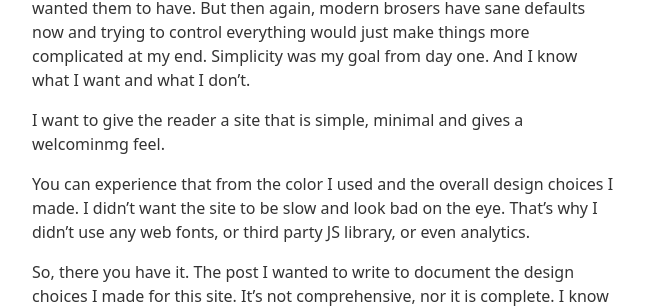
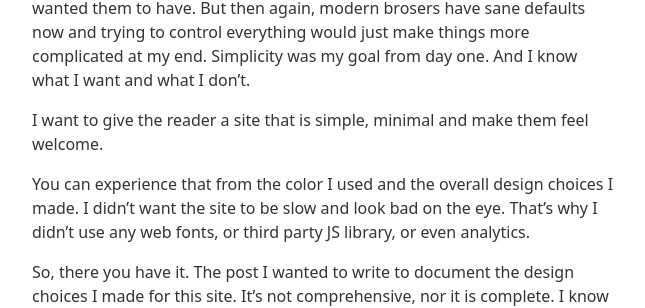
Before and after one commit to muntasimulhaque/muntasimulhaque.github.io, a Jekyll site: the page built from _posts/2024-12-16-website-design.md, in a window 1280 px wide and 900 px high, scrolled down 3749 px. Shown: the part 361-669 px from the top of the window, without its empty margins (315-960 px from the left). Built offline with Jekyll 4.4.1, drawn with Linux system fonts in a browser that asks for light colours.

Commit message:
Update 2024-12-16-website-design.md

```diff
--- a/_posts/2024-12-16-website-design.md
+++ b/_posts/2024-12-16-website-design.md
@@ -62,7 +62,7 @@ I started with controlling the UI and UX aspects of the site as much as possbile
 
 I was happy that way because I could give the user the look and feel the way I wanted them to have. But then again, modern brosers have sane defaults now and trying to control everything would just make things more complicated at my end. Simplicity was my goal from day one. And I know what I want and what I don't.
 
-I want to give the reader a site that is simple, minimal and gives a welcominmg feel.
+I want to give the reader a site that is simple, minimal and make them feel welcome.
 
 You can experience that from the color I used and the overall design choices I made. I didn't want the site to be slow and look bad on the eye. That's why I didn't use any web fonts, or third party JS library, or even analytics.
 
```
